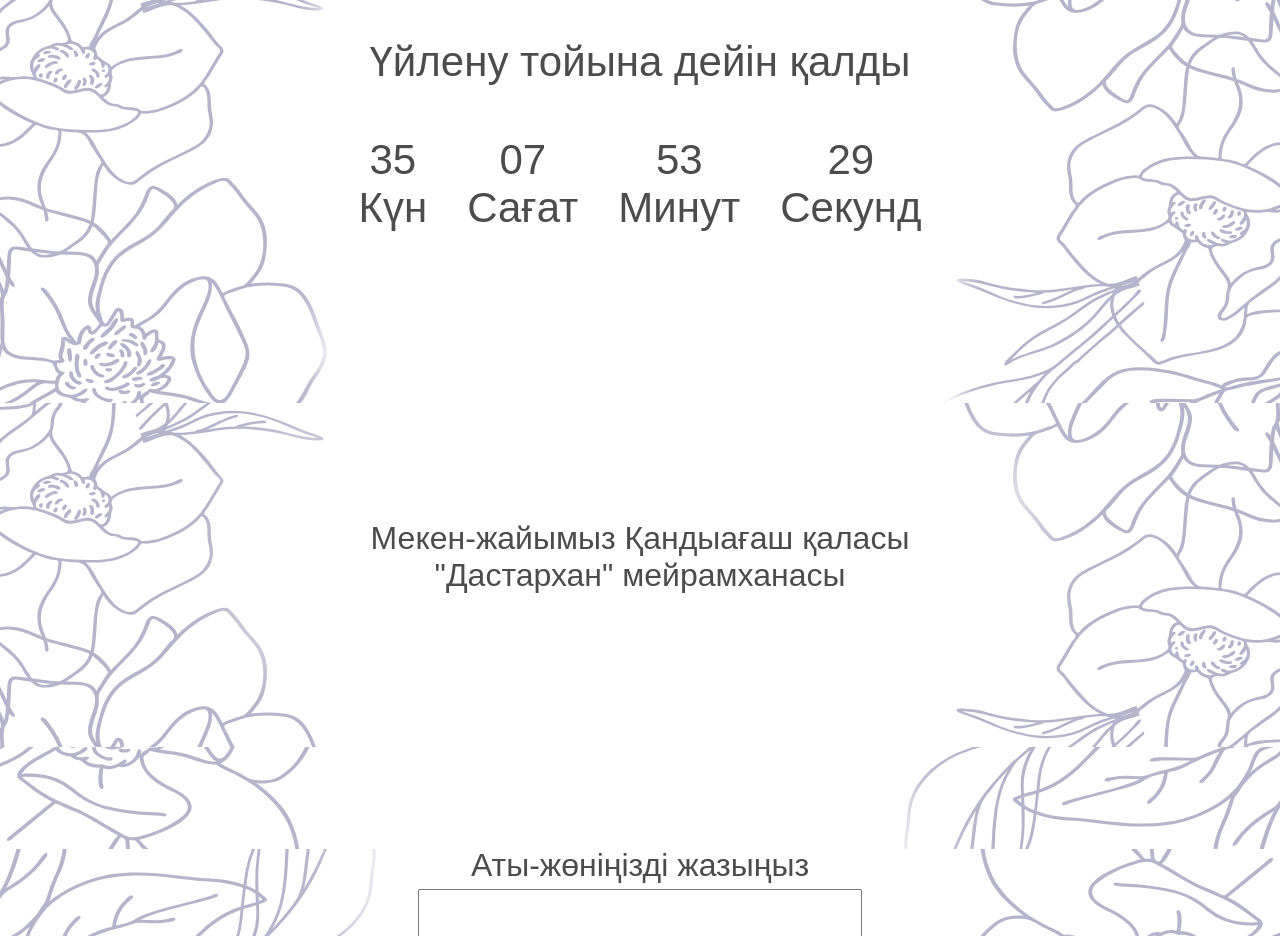
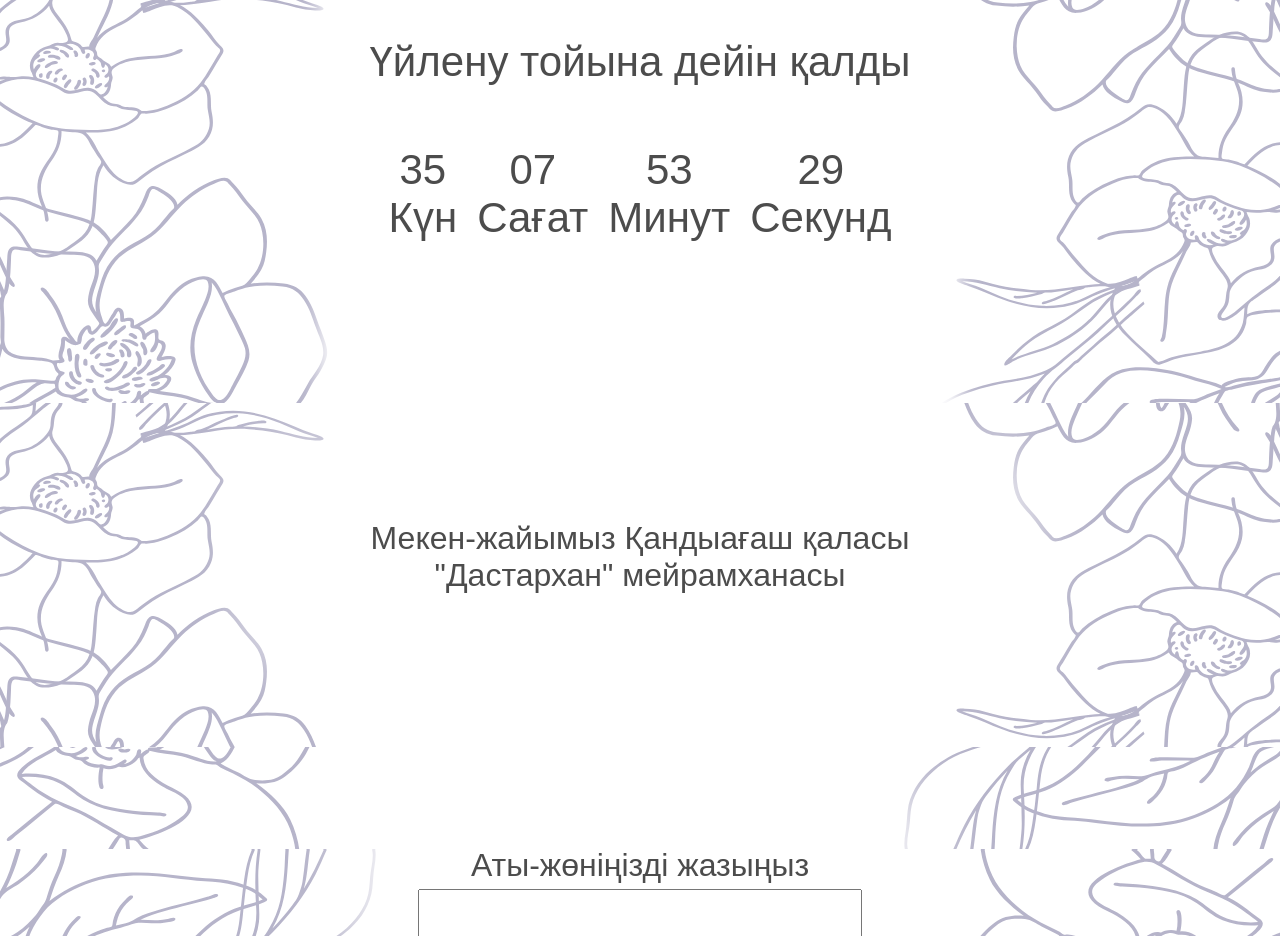
Before and after one commit to WalkingFrozenFish/wedding-v2, a React (Vite) app: page / in a window 1280 px wide. Shown: the part 2240-3176 px from the top of the page. Built offline with nearby package versions, Linux system fonts and the light colour scheme; a web font is replaced by a local one.

Commit message:
Fix timer

```diff
--- a/package.json
+++ b/package.json
@@ -6,7 +6,7 @@
   "type": "module",
   "scripts": {
     "predeploy": "npm run build",
-    "deploy": "gh-pages -d dist",
+    "depoy": "gh-pages -d dist",
     "dev": "vite",
     "build": "tsc && vite build",
     "lint": "eslint . --ext ts,tsx --report-unused-disable-directives --max-warnings 0",
--- a/src/components/Timer/Timer.module.css
+++ b/src/components/Timer/Timer.module.css
@@ -30,11 +30,11 @@
 @media screen and (min-width: 320px) {
     .item {
         /*width: 70%;*/
-        font-size: 0.7em;
-        margin-bottom: 20px;
+        font-size: 0.5em;
+        margin: 10px;
     }
     .items {
-        flex-direction: column;
+        flex-direction: row;
         justify-content: center;
     }
 
```
